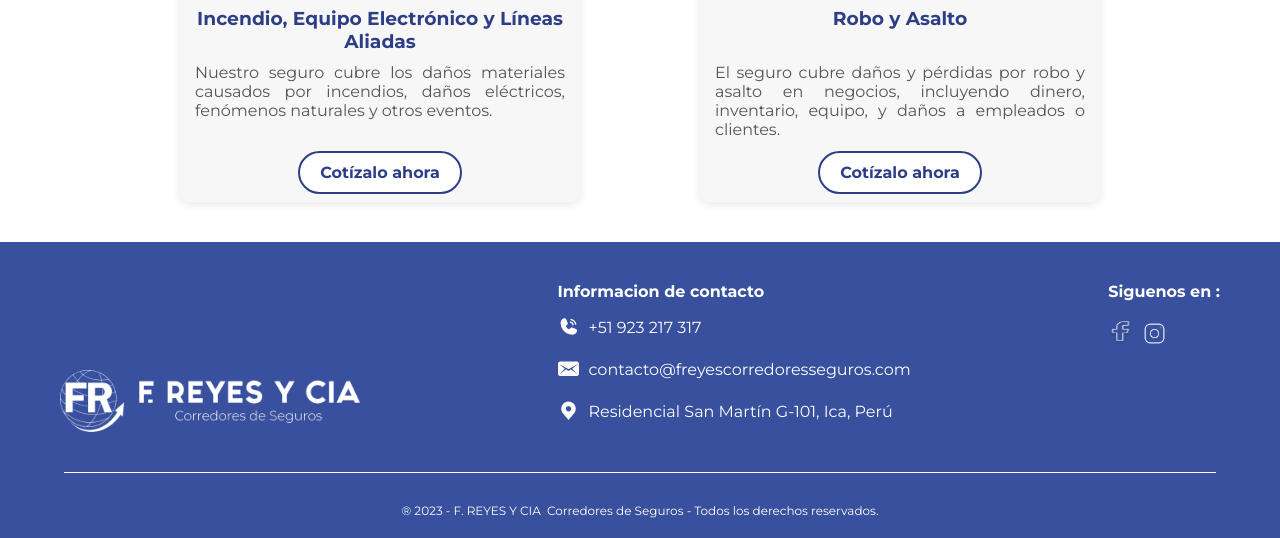
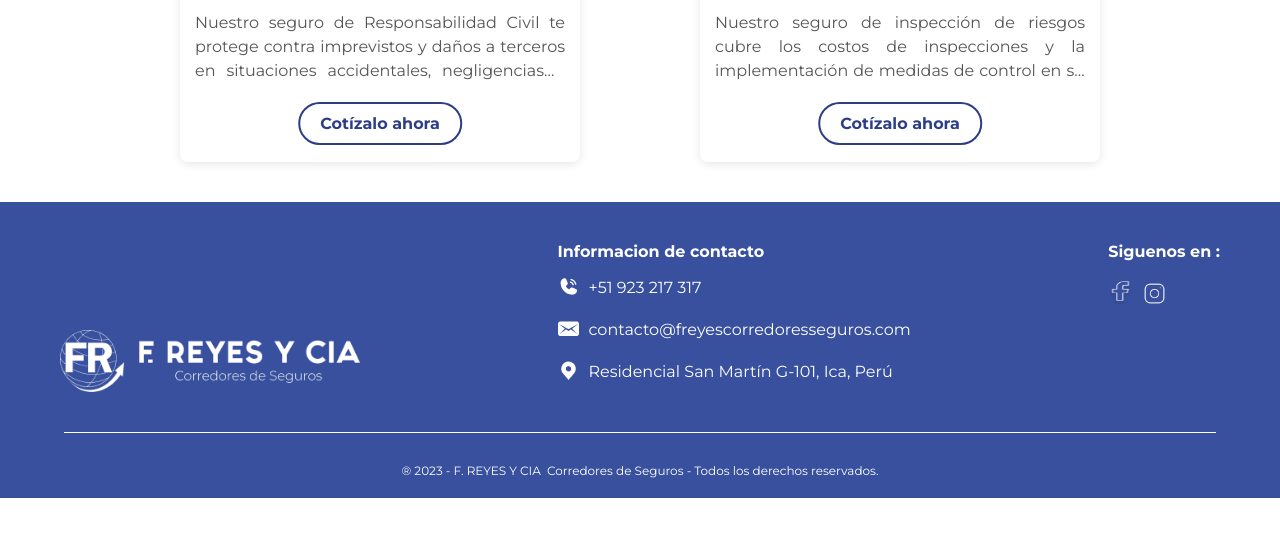
Before and after one commit to Giancarlos1024/reyes, a PHP site: page /pages/Nuestros_seguros_riesgos_generales.php in a window 1280 px wide. Shown: the part 3191-3729 px from the top of the page. After the commit the page ends 3689 px from the top, so only its background shows below. Run offline with PHP 8.4, Linux system fonts and the light colour scheme.

Commit message:
nuestros seguros avanzado

```diff
--- a/pages/Nuestros_seguros_riesgos_generales.php
+++ b/pages/Nuestros_seguros_riesgos_generales.php
@@ -31,72 +31,101 @@ include('../includes/db.php');
             <img src="../public/img/vehiculos_soat.svg" alt="Vehículos y SOAT">
             <h3>Vehículos y SOAT</h3>
             <p>Proteja su vehículo y a usted mismo con un seguro de auto. El SOAT cubre los gastos médicos, funerarios y de reparación de daños a terceros en caso de accidente.</p>
+            <br>
+            <div class="button">
                 <a href="#" class="cotizar-btn">Cotízalo ahora</a>
             </div>
-
+        </div>
         <div class="riesgo-item">
             <img src="../public/img/transporte.svg" alt="Transporte">
             <h3>Transporte</h3>
-            <p>Nuestro seguro cubre los daños materiales, personales y de responsabilidad civil en caso de accidente.</p>
+            <p>Nuestro seguro cubre los daños materiales, personales y de responsabilidad civil en caso de accidente vial inesperado y grave                                                 </p>
+            <br>
+            <div class="button">
                 <a href="#" class="cotizar-btn">Cotízalo ahora</a>
+            </div>
         </div>
 
         <div class="riesgo-item">
             <img src="../public/img/incendio.svg" alt="Incendio, Equipo Electrónico y Líneas Aliadas">
             <h3>Incendio, Equipo Electrónico y Líneas Aliadas</h3>
-            <p>Nuestro seguro cubre los daños materiales causados por incendios, daños eléctricos, fenómenos naturales y otros eventos.</p>
+            <p>Nuestro seguro cubre los daños materiales causados por incendios, daños eléctricos, fenómenos naturales y otros eventos.                                                                                     </p>
+            <br>
+            <div class="button">
                 <a href="#" class="cotizar-btn">Cotízalo ahora</a>
+            </div>
         </div>
 
         <div class="riesgo-item">
             <img src="../public/img/robo.svg" alt="Robo y Asalto">
             <h3>Robo y Asalto</h3>
-            <p>El seguro cubre daños y pérdidas por robo y asalto en negocios, incluyendo dinero, inventario, equipo, y daños a empleados o clientes.</p>
+            <p>El seguro cubre daños y pérdidas por robo y asalto en negocios, incluyendo dinero, inventario, equipo, y daños a empleados o clientes.                                                               </p>
+            <br>
+            <div class="button">
                 <a href="#" class="cotizar-btn">Cotízalo ahora</a>
+            </div>
         </div>
 
 
 
         <div class="riesgo-item">
-            <img src="../public/img/vehiculos_soat.svg" alt="Vehículos y SOAT">
-            <h3>Vehículos y SOAT</h3>
-            <p>Proteja su vehículo y a usted mismo con un seguro de auto. El SOAT cubre los gastos médicos, funerarios y de reparación de daños a terceros en caso de accidente.</p>
+            <img src="../public/img/desonestidad.svg" alt="Vehículos y SOAT">
+            <h3>Deshonestidad y 3D</h3>
+            <p>Nuestro seguro de Deshonestidad y 3D es tu escudo contra prácticas comerciales deshonestas. Protegemos tu negocio de riesgos financieros derivados de actos intencionados.                                    </p>
+            <br>
+            <div class="button">
                 <a href="#" class="cotizar-btn">Cotízalo ahora</a>
+            </div>
         </div>
 
         <div class="riesgo-item">
-            <img src="../public/img/transporte.svg" alt="Transporte">
-            <h3>Transporte</h3>
-            <p>Nuestro seguro cubre los daños materiales, personales y de responsabilidad civil en caso de accidente.</p>
+            <img src="../public/img/ramos_tecnicos.svg" alt="Transporte">
+            <h3>Ramos Técnicos</h3>
+            <p>Los seguros de ramos técnicos cubren bienes, maquinaria y responsabilidad en actividades técnicas, protegiendo contra daños y riesgos.                                                                        </p>
+            <br>
+            <div class="button">
                 <a href="#" class="cotizar-btn">Cotízalo ahora</a>
+            </div>
         </div>
 
         <div class="riesgo-item">
-            <img src="../public/img/incendio.svg" alt="Incendio, Equipo Electrónico y Líneas Aliadas">
-            <h3>Incendio, Equipo Electrónico y Líneas Aliadas</h3>
-            <p>Nuestro seguro cubre los daños materiales causados por incendios, daños eléctricos, fenómenos naturales y otros eventos.</p>
+            <img src="../public/img/lucro_cesante.svg" alt="Incendio, Equipo Electrónico y Líneas Aliadas">
+            <h3>Lucro Cesante</h3>
+            <p>Nuestro seguro de Lucro Cesante protege tu negocio ante interrupciones por eventos imprevistos, cubriendo ingresos perdidos y gastos fijos, asegurando la recuperación y estabilidad financiera de tu empresa.</p>
+            <br>
+            <div class="button">
                 <a href="#" class="cotizar-btn">Cotízalo ahora</a>
+            </div>
         </div>
 
         <div class="riesgo-item">
-            <img src="../public/img/robo.svg" alt="Robo y Asalto">
-            <h3>Robo y Asalto</h3>
-            <p>El seguro cubre daños y pérdidas por robo y asalto en negocios, incluyendo dinero, inventario, equipo, y daños a empleados o clientes.</p>
+            <img src="../public/img/responsabilidad_civil.svg" alt="Robo y Asalto">
+            <h3>Responsabilidad Civil</h3>
+            <p>Nuestro seguro de Responsabilidad Civil te protege contra imprevistos, cubriendo accidentes personales y daños a la propiedad de terceros, asegurando tu patrimonio.                                           </p>
+            <br>
+            <div class="button">
                 <a href="#" class="cotizar-btn">Cotízalo ahora</a>
+            </div>
         </div>
 
         <div class="riesgo-item">
-            <img src="../public/img/incendio.svg" alt="Incendio, Equipo Electrónico y Líneas Aliadas">
-            <h3>Incendio, Equipo Electrónico y Líneas Aliadas</h3>
-            <p>Nuestro seguro cubre los daños materiales causados por incendios, daños eléctricos, fenómenos naturales y otros eventos.</p>
+            <img src="../public/img/seguro_credito.svg" alt="Incendio, Equipo Electrónico y Líneas Aliadas">
+            <h3>Seguro de Crédito y Caución</h3>
+            <p>Nuestro seguro de Responsabilidad Civil te protege contra imprevistos y daños a terceros en situaciones accidentales, negligencias o incumplimientos legales inesperados.            </p>
+            <br>
+            <div class="button">
                 <a href="#" class="cotizar-btn">Cotízalo ahora</a>
+            </div>
         </div>
 
         <div class="riesgo-item">
-            <img src="../public/img/robo.svg" alt="Robo y Asalto">
-            <h3>Robo y Asalto</h3>
-            <p>El seguro cubre daños y pérdidas por robo y asalto en negocios, incluyendo dinero, inventario, equipo, y daños a empleados o clientes.</p>
+            <img src="../public/img/inspeccion_riesgos.svg" alt="Robo y Asalto">
+            <h3>Inspección de Riesgos</h3>
+            <p>Nuestro seguro de inspección de riesgos cubre los costos de inspecciones y la implementación de medidas de control en su negocio.                                                                               </p>
+            <br>
+            <div class="button">
                 <a href="#" class="cotizar-btn">Cotízalo ahora</a>
+            </div>
         </div>
     </div>
 </section>
--- a/public/css/nuestros_seguros_riesgos.css
+++ b/public/css/nuestros_seguros_riesgos.css
@@ -40,14 +40,27 @@
 .riesgo-item {
     /*flex: 0 1 calc(50% - 20px);  Cada elemento ocupa el 50% del ancho menos el espacio de gap */
     flex: 0 1 calc(35% - 20px);
-    background-color: #F7F7F7;
-    padding: 20px 0px;
+    background-color: #fff;
+
     border-radius: 8px;
     box-shadow: 0 2px 10px rgba(0, 0, 0, 0.1);
     transition: transform 0.3s ease;
     box-sizing: border-box; /* Asegura que el padding esté incluido en el ancho */
 
+
+
 }
+
+
+
+.button{
+    position: relative;
+
+    height: 60px;
+    width: auto;
+
+}
+
 
 
 
@@ -69,12 +82,19 @@
 }
 
 .riesgo-item p {
-    font-size: 1rem;
     color: #555;
     margin-bottom: 20px;
     margin: 0px 15px;
     text-align: justify;
-    min-height: 100px;
+    display: -webkit-box;
+    -webkit-box-orient: vertical;
+    overflow: hidden;
+    text-overflow: ellipsis;
+    -webkit-line-clamp: 3; /* Limita a 3 líneas */
+    line-height: 1.5; /* Altura de línea para ajustar el espacio entre líneas */
+    max-height: calc(1.5em * 3); /* Altura máxima: 3 líneas de texto */
+
+
 }
 
 
@@ -89,6 +109,15 @@
     text-decoration: none;
     font-weight: bold;
     transition: all 0.3s ease;
+
+
+    position:absolute;
+    bottom: 17px;
+    left: 50%;
+    transform: translateX(-50%);
+
+    white-space: nowrap; /* Evita que el texto se divida en varias líneas */
+    overflow: hidden; /* Evita que el texto salga de los límites */
 }
 
 
```
Also changed, not shown: pages/Nuestros_seguros_riesgos_humanos.php (+71 -1 lines), public/img/accidentes_personales.svg (added), public/img/asistencia_medica.svg (added), public/img/desonestidad.svg (added), public/img/ramos_tecnicos.svg (added), public/img/responsabilidad_civil.svg (added), 7 other files. Lines whose indentation alone changed are shown as unchanged.
